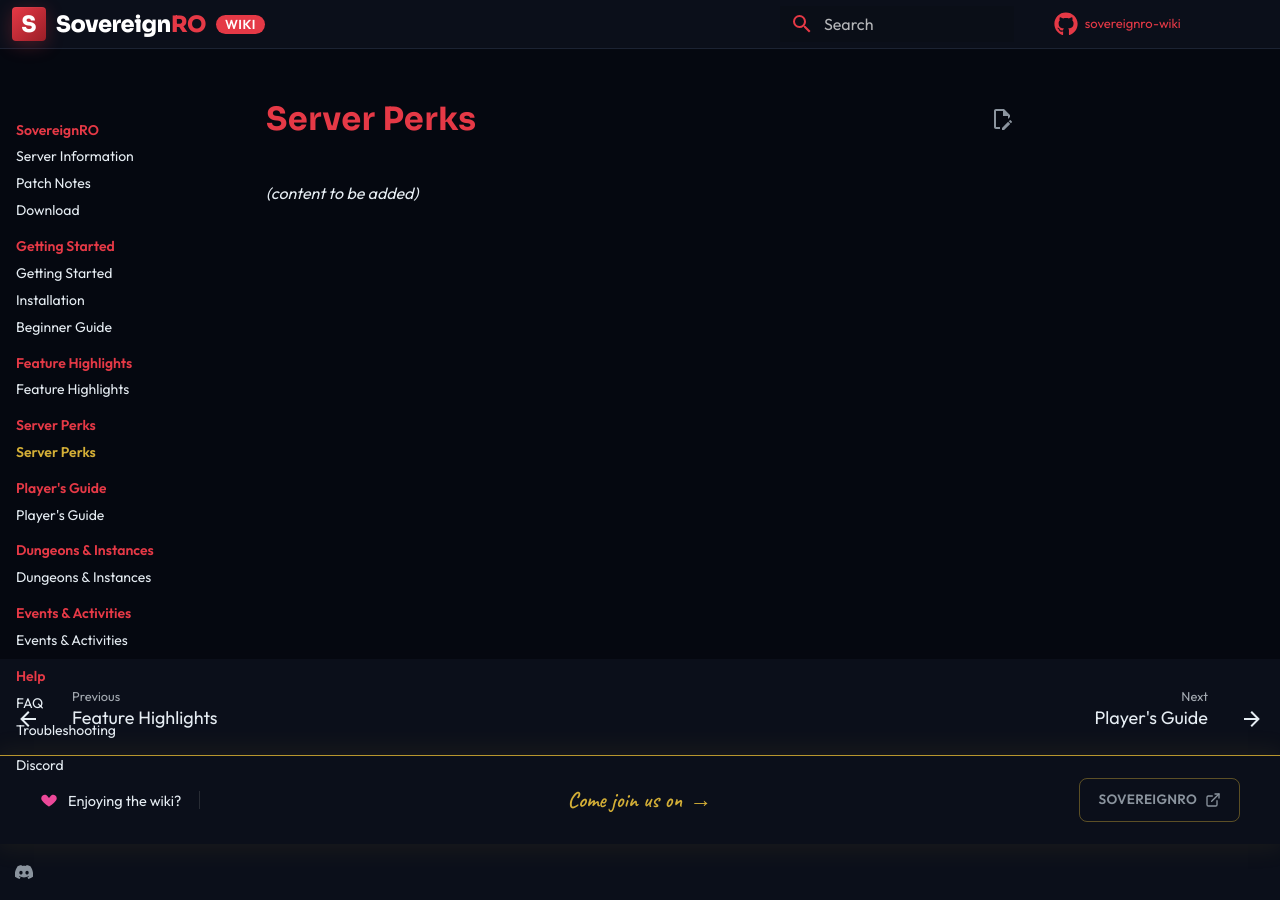
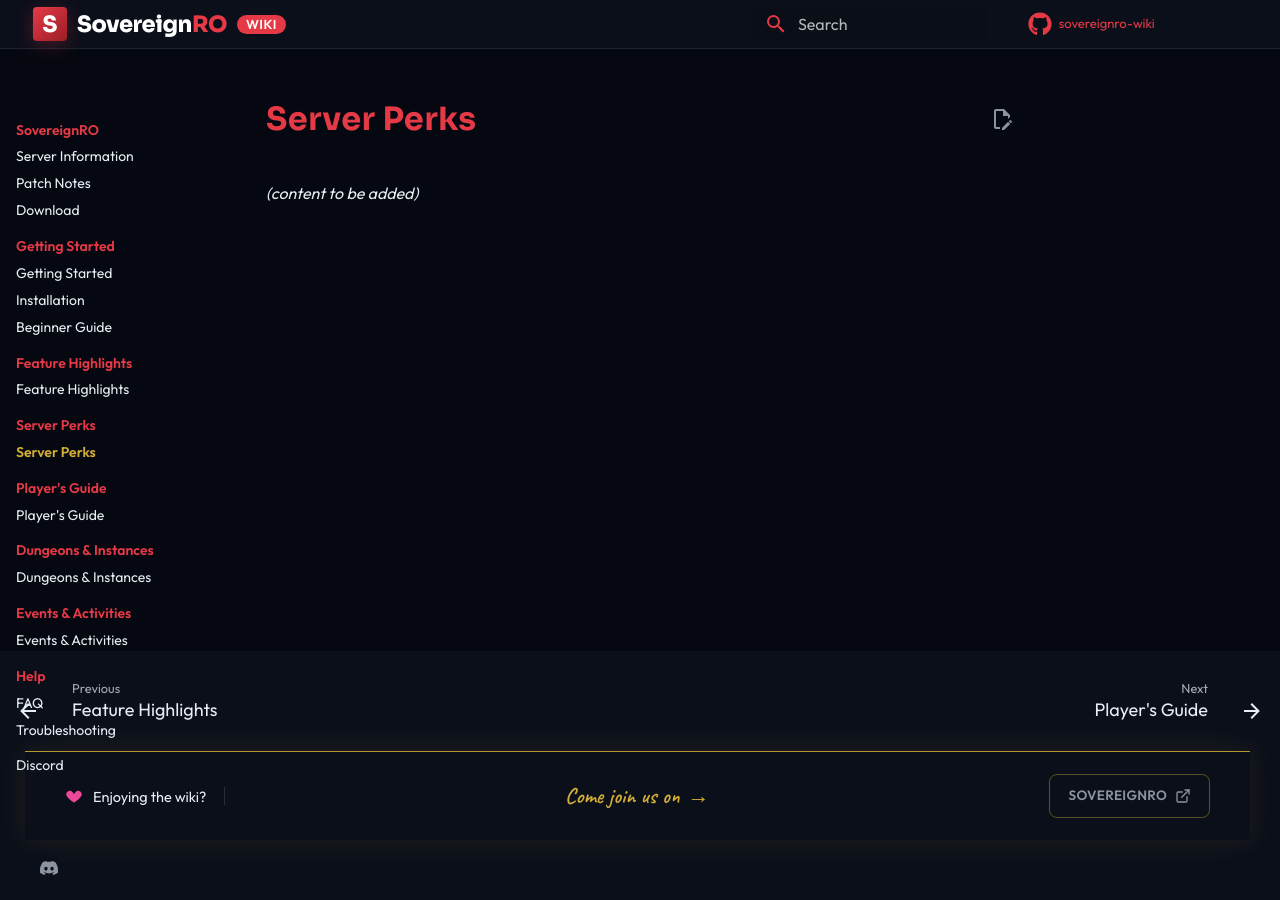
Before and after one commit to VortexWiki/sovereignro-wiki, an MkDocs documentation site: the page built from docs/server-perks/index.md, in a window 1280 px wide. Built offline with MkDocs 1.6.1 and Material for MkDocs 9.7.7, drawn with Linux system fonts in a browser that asks for light colours; comment, search, counter and statistics services are not loaded.

Commit message:
Fix header/footer padding on full-width layout

```diff
--- a/docs/stylesheets/sovereignro.css
+++ b/docs/stylesheets/sovereignro.css
@@ -116,6 +116,16 @@
   .md-grid {
     max-width: 120rem;
   }
+}
+
+/* .md-header__inner is also .md-grid, so the max-width change above
+   leaves it touching the edges of the viewport with zero breathing room.
+   Give the header its own comfortable side padding instead of relying on
+   .md-grid's own margins. (The footer's own padding override further
+   down this file, .md-footer-meta__inner.md-grid, is adjusted to match.) */
+.md-header__inner.md-grid {
+  padding-left: 1.25rem;
+  padding-right: 1.5rem;
 }
 
 /* -------------------------------------------------------------------------
@@ -625,7 +635,8 @@
 .md-footer-meta__inner.md-grid {
   display: block;
   max-width: none;
-  padding: 0;
+  padding-left: 1.25rem;
+  padding-right: 1.5rem;
 }
 
 .footer {
```
